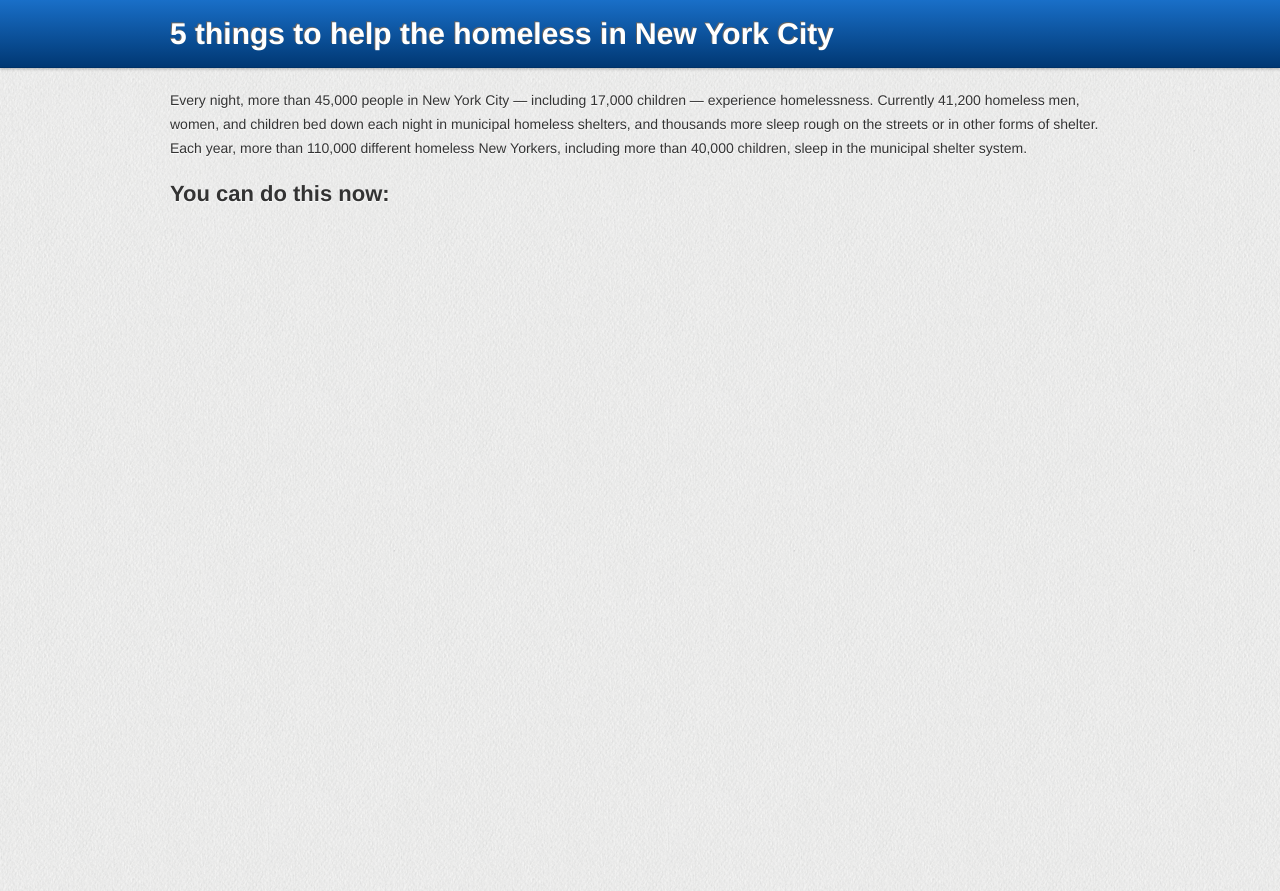
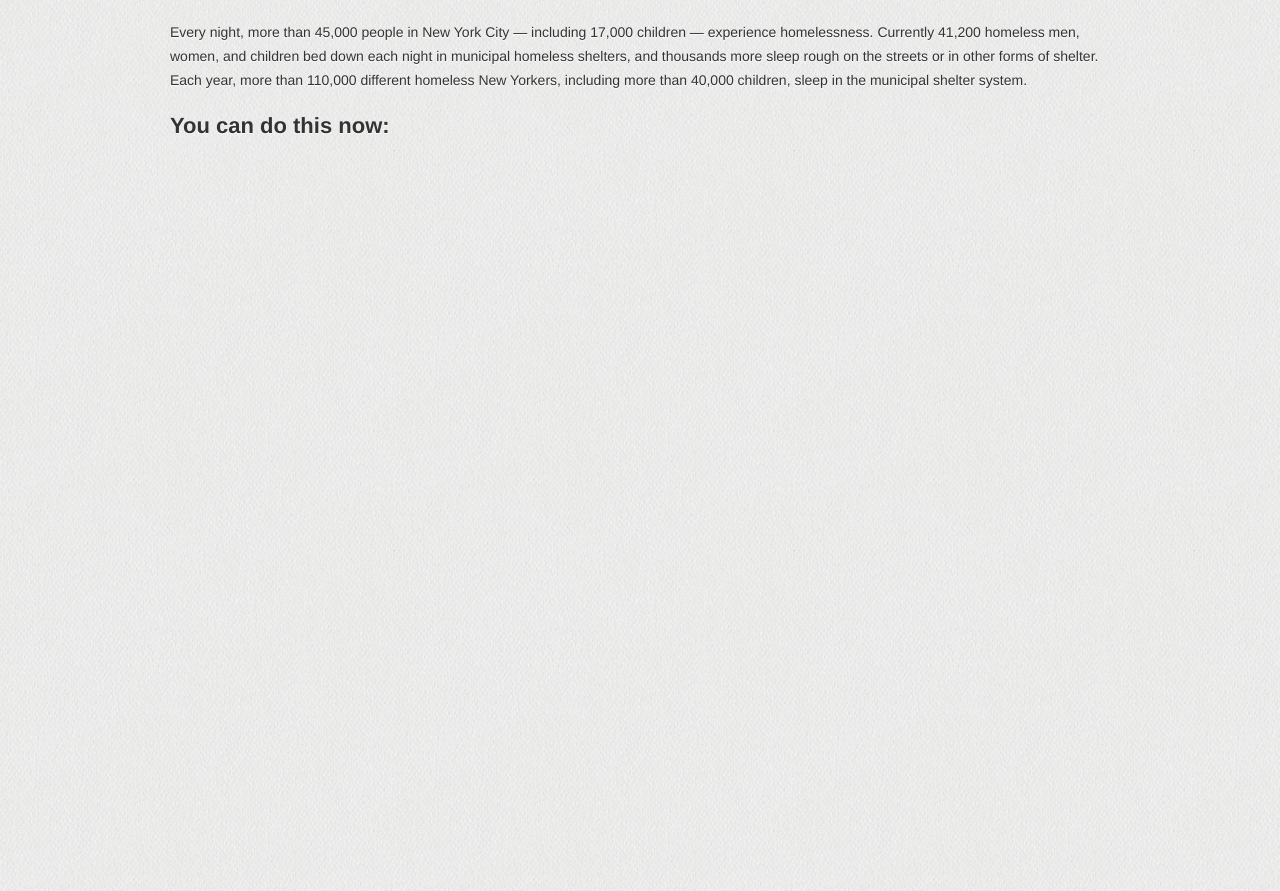
Before and after one commit to topicaction/topicaction.github.com, a Jekyll site: the page built from _posts/2011-12-03-new-york-city-homeless.md, in a window 1280 px wide. Shown: the top 891 px of the page. Built offline with Jekyll 4.4.1, drawn with Linux system fonts in a browser that asks for light colours; nearby versions of some CDN libraries; comment, search, counter and statistics services are not loaded.

Commit message:
Replace header content when switching between show and index view

```diff
--- a/_includes/view-templates.html
+++ b/_includes/view-templates.html
@@ -1,16 +1,18 @@
-<script id='act-now-template' type="text/template" charset="utf-8">
-  <div class="topbar">
+<script id="header-template" type="text/template" charset="utf-8">
+  <div id='header' >
     <div class="topbar-inner">
       <div class="container">
-        <ul class="nav">
-          <li><a class='view-index btn success bold' href="#">I did it!</a></li>
-          <li><a class='add-action btn' href="#add-action">Save for later</a></li>
-        </ul>
-        <a class='view-index back-to-all' href="#">Back to all actions</a>
-        <h2><%= action.escape('title') %></h2>
       </div>
     </div>
   </div>
+</script>
+<script id='act-now-header-template' type="text/template" charset="utf-8">
+  <ul class="nav">
+    <li><a class='view-index btn success bold' href="#">I did it!</a></li>
+    <li><a class='add-action btn' href="#add-action">Save for later</a></li>
+  </ul>
+  <a class='view-index back-to-all' href="#">Back to all actions</a>
+  <h2><%= action.escape('title') %></h2>
 </script>
 <script id='action-list-template' type="text/template" charset="utf-8">
   <ul>
--- a/_layouts/default.html
+++ b/_layouts/default.html
@@ -22,6 +22,12 @@
   </head>
 
   <body>
+    <div id='header' class="topbar">
+      <div class="topbar-inner">
+        <div class="container">
+        </div>
+      </div>
+    </div>
     <div id="topic" >
 			{{ content }}
     </div> <!-- /container -->
--- a/_layouts/topic.html
+++ b/_layouts/topic.html
@@ -1,13 +1,6 @@
 ---
 layout: default
 ---
-<div class="topbar">
-  <div class="topbar-inner">
-    <div class="container">
-      <h1>{{ page.title }}</h1>
-    </div>
-  </div>
-</div>
 <div class="content container">
   <div id="action-items" class="action-list">
   	{{ content }}
--- a/css/styles.css
+++ b/css/styles.css
@@ -4,6 +4,7 @@
 .bold { font-weight:bold; }
 
 /* Top Bar*/
+#header { display:none; }
 .topbar {
   height: auto;
   left: 0;
@@ -14,6 +15,8 @@
 }
 .topbar .container { position:relative; }
 .topbar-inner,.topbar .fill{
+  height: 70px;
+
   background-color:#003772;
   background-repeat:repeat-x;
   background-image:-khtml-gradient(linear, left top, left bottom, from(#196FC8), to(#003772));
@@ -32,7 +35,7 @@
 .topbar h1, .topbar h2 {
   color: white;
   font-weight: bold;
-  line-height: 68px;
+  line-height: 70px;
   margin: 0;
   text-shadow: -1px -1px #666;
 }
@@ -41,8 +44,8 @@
 }
 .topbar h2 {
   font-size: 24px;
-  line-height: 52px;
-  padding-top: 15px;
+  line-height: 54px;
+  padding-top: 16px;
 }
 
 .topbar a { color:black; }
@@ -216,5 +219,5 @@
 }
 
 /*.done-this*/
-#act-now a.add-action { display:none; }
-.save-for-later #act-now a.add-action { display:block; }
+#header a.add-action { display:none; }
+.save-for-later #header a.add-action { display:block; }
--- a/javascripts/routing/views.js
+++ b/javascripts/routing/views.js
@@ -7,6 +7,12 @@
   // };
 
   // render() no-op for topic index view
+  TA.Header = {
+    html: function(html) {
+      $('#header').show().find('.container').html(html);
+    }
+  };
+
   TA.TopicIndexView = Backbone.View;
 
   TA.TopicShowView = Backbone.View.extend({
@@ -19,18 +25,18 @@
 
     render: function() {
       var self = this;
+
+      // Reaching outside of view to set header content
+      TA.Header.html(_.template('<h1><%= title %></h1>', { title: this.model.get('title') }));
+
       self.$('.list-items').replaceWith(new TA.ActionListView({ model: this.model, className: 'list-items' }).el);
       self.fadeIn();
       return self;
     },
 
-    fadeIn: function() {
-      $(this.el).fadeIn();
-    },
+    fadeIn: function() { $(this.el).fadeIn(); },
 
-    fadeOut: function(callback) {
-      $(this.el).fadeOut('slow', callback);
-    },
+    fadeOut: function(callback) { $(this.el).fadeOut('slow', callback); },
 
     animateAction: function(anchor) {
       var $li = $(anchor).parents("li");
@@ -67,26 +73,25 @@
       self.options = options || {};
       _.bindAll(self, "render", "remove", "newAction");
       self.render();
+
+      $('#header').on('click', 'a.view-index', this.remove);  // preferably should not bind outside of scope
     },
 
     events: {
-      "click a.view-index" : "remove",
       "click a.add-action" : "newAction"
     },
 
     render: function() {
-      var self      = this;
-      var $el       = $(self.el);
-      var template  = _.template($('#act-now-template').html());
-      var $viewHtml = template({ action: self.model });
+      var self        = this;
+      var $el         = $(self.el);
+      var headerTmpl  = _.template($('#act-now-header-template').html());
       var $iframe;
 
-      // Trial solution to iframe busting sites
-      // self.preventIframeBust();
+      TA.Header.html(headerTmpl({ action: self.model }));
 
-      $el.html($viewHtml);
+      // self.preventIframeBust(); // Trial solution to iframe busting sites
       $iframe = self.renderIframe(self.model.get("url"), $el.height());
-      $el.append($iframe);
+      $el.html($iframe);
 
       return self;
     },
```
